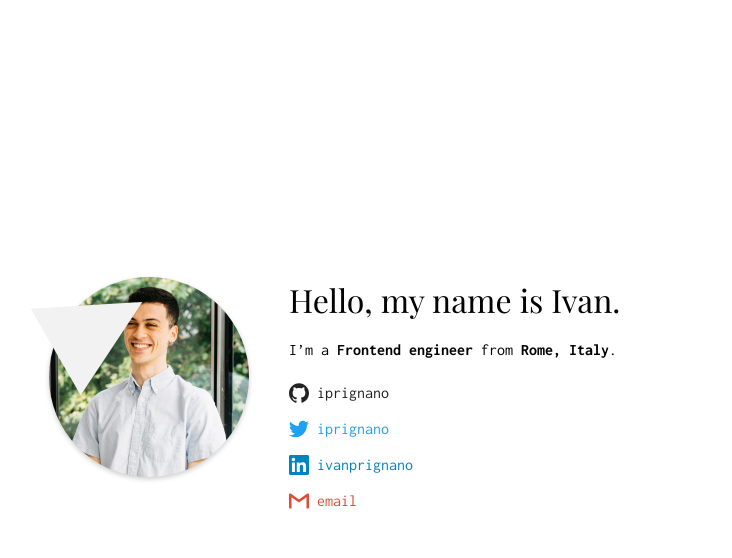
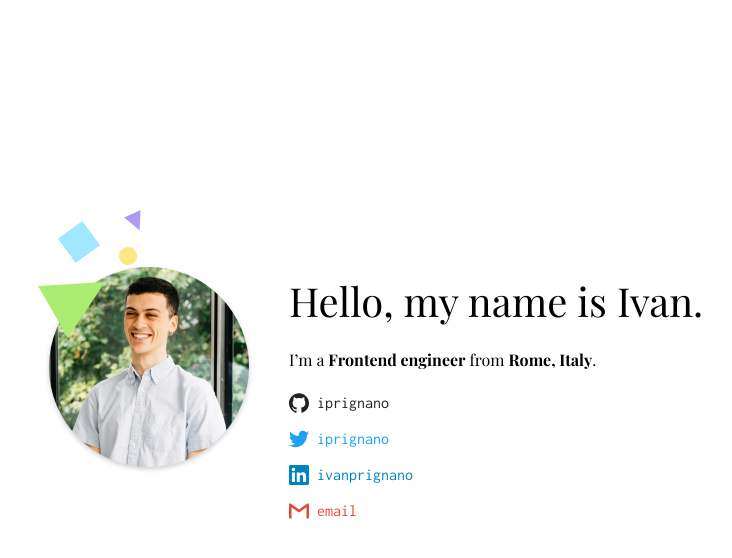
Before and after one commit to iprignano/ivanprignano, a Jekyll site: the page built from index.md, in a window 1280 px wide. Shown: the top 558 px of the page, without its empty margins (119-851 px from the left). Built offline with Jekyll 4.4.1, drawn with Linux system fonts in a browser that asks for light colours.

Commit message:
🔺🔻🔴

```diff
--- /dev/null
+++ b/_includes/footer.html
@@ -0,0 +1,4 @@
+<link href="https://fonts.googleapis.com/css?family=Inconsolata:400,700|Playfair+Display:400,700" rel="stylesheet">
+<link href="https://fonts.googleapis.com/css?family=Playfair+Display|Roboto" rel="stylesheet">
+
+<script src="js/main.js" type="text/javascript"></script>
--- /dev/null
+++ b/_includes/shapes.html
@@ -0,0 +1,5 @@
+<div class="shape shape-0"></div>
+<div class="shape shape-1"></div>
+<div class="shape shape-2"></div>
+<div class="shape shape-3"></div>
+<div class="shape shape-4"></div>
--- a/_layouts/default.html
+++ b/_layouts/default.html
@@ -7,7 +7,7 @@
 
     <div class="content-wrapper">
       <figure class="avatar-wrapper">
-        <div class="triangle"></div>
+        {% include shapes.html %}
         <img class="avatar" src="/img/picture.jpg" alt="Me">
       </figure>
 
@@ -18,6 +18,6 @@
       </section>
     </div>
 
-    <link href="https://fonts.googleapis.com/css?family=Inconsolata:400,700|Playfair+Display:400,700" rel="stylesheet">
+    {% include footer.html %}
   </body>
 </html>
--- /dev/null
+++ b/_sass/shapes.scss
@@ -0,0 +1,67 @@
+.shape {
+  width: 0;
+  height: 0;
+  position: absolute;
+  transition: transform 1000ms ease;
+}
+
+.shape-0 {
+	border-left: 30px solid transparent;
+	border-right: 30px solid transparent;
+	border-bottom: 60px solid #abec71;
+  top: 0;
+  left: 0;
+  transform: rotate(-43deg) translate(40%, -150%);
+  transition-delay: 52ms;
+  transition-duration: 2000ms;
+  z-index: 2;
+
+  &.in-place {
+    transform: rotate(60deg);
+  }
+}
+
+.shape-1 {
+  width: 30px;
+  height: 30px;
+	background-color: #a1e7ff;
+  top: -40px;
+  left: 15px;
+  transform: rotate(-2003deg) translate(40%, -50%);
+  transition-duration: 1770ms;
+
+  &.in-place {
+    transform: rotate(-36deg);
+  }
+}
+
+.shape-2 {
+	border-left: 9px solid transparent;
+	border-right: 9px solid transparent;
+	border-bottom: 18px solid #b099f1;
+  top: -54px;
+  left: 78px;
+  transform: rotate(73deg) translate(240%, 50%);
+  transition-delay: 80ms;
+  transition-duration: 1170ms;
+
+  &.in-place {
+    transform: rotate(156deg);
+  }
+}
+
+.shape-3 {
+  width: 18px;
+  height: 18px;
+	background-color: #f9e87f;
+  border-radius: 50%;
+  top: -20px;
+  left: 70px;
+  transform: rotate(4deg) translate(440%, 150%);
+  transition-delay: 100ms;
+  transition-duration: 2970ms;
+
+  &.in-place {
+    transform: rotate(106deg);
+  }
+}
--- a/css/main.scss
+++ b/css/main.scss
@@ -1,5 +1,7 @@
 ---
 ---
+
+@import 'shapes';
 
 $avatar-dimensions: 200px;
 $social-icon-dimensions: 20px;
@@ -49,10 +51,12 @@ body {
 .title {
   font-family: 'Playfair Display', serif;
   font-weight: 400;
+  font-size: 2.5em;
 }
 
 .paragraph {
-  font-family: 'Inconsolata', monospace;
+  font-family: 'Playfair Display', serif;
+  font-weight: 400;
 }
 
 .social-wrapper {
@@ -115,16 +119,3 @@ body {
 .social-email {
   color: #dd4b39;
 }
-
-// Shapes
-.triangle {
-	width: 0;
-	height: 0;
-	border-left: 50px solid transparent;
-	border-right: 50px solid transparent;
-	border-bottom: 100px solid #f2f2f2;
-  position: absolute;
-  top: 0;
-  left: 0;
-  transform: rotate(60deg);
-}
--- /dev/null
+++ b/js/main.js
@@ -0,0 +1,7 @@
+const main = () => {
+  const shapes = document.querySelectorAll('.shape');
+
+  setTimeout(() => Array.from(shapes).forEach(shapeEl => shapeEl.classList.add('in-place')), 0);
+}
+
+document.onload = main();
```
